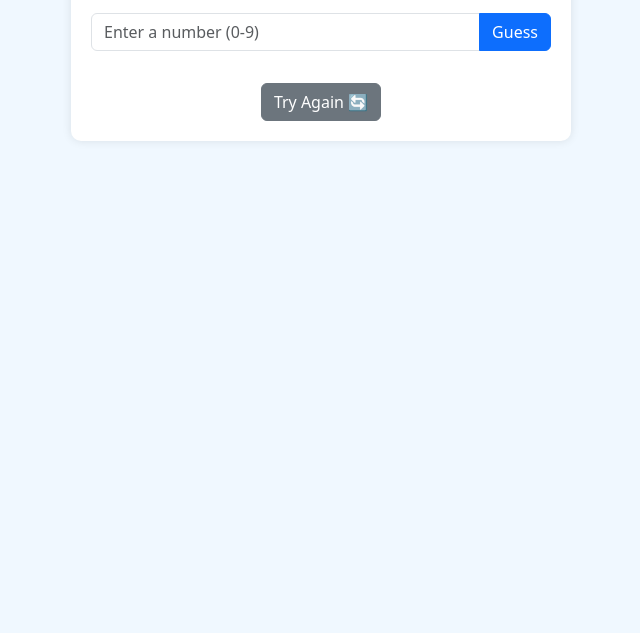
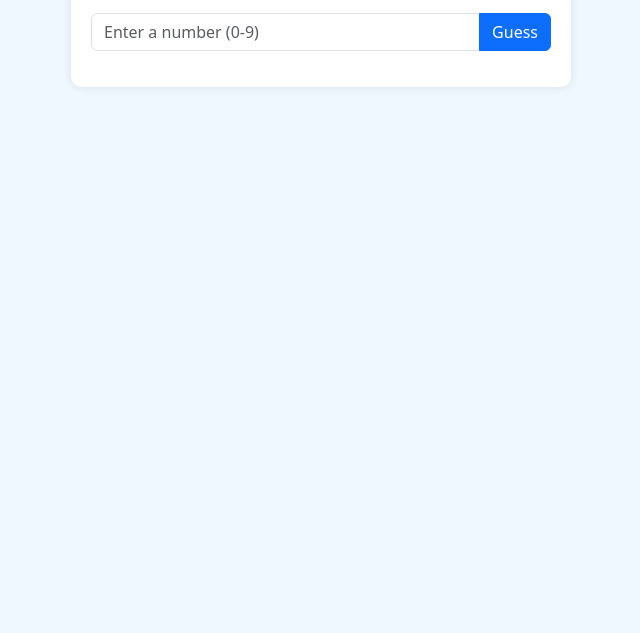
Before and after one commit to shashank1solutionsbiz/game, a plain HTML site: page index.html in a window 1280 px wide. Shown: the part 167-800 px from the top of the page, without its empty margins (319-959 px from the left). Drawn offline with nearby package versions, Linux system fonts and the light colour scheme.

Commit message:
Update index.html

```diff
--- a/index.html
+++ b/index.html
@@ -69,7 +69,7 @@
             <button class="btn btn-primary" onclick="checkGuess()" id="guessButton">Guess</button>
         </div>
         <p class="result" id="resultMessage"></p>
-        <button class="btn btn-secondary mt-3" onclick="resetGame()">Try Again 🔄</button>
+<!--         <button class="btn btn-secondary mt-3" onclick="resetGame()">Try Again 🔄</button> -->
         <div class="gift-box" id="giftBox">🎁</div>
         <div class="confetti" id="confettiContainer"></div>
     </div>
```
